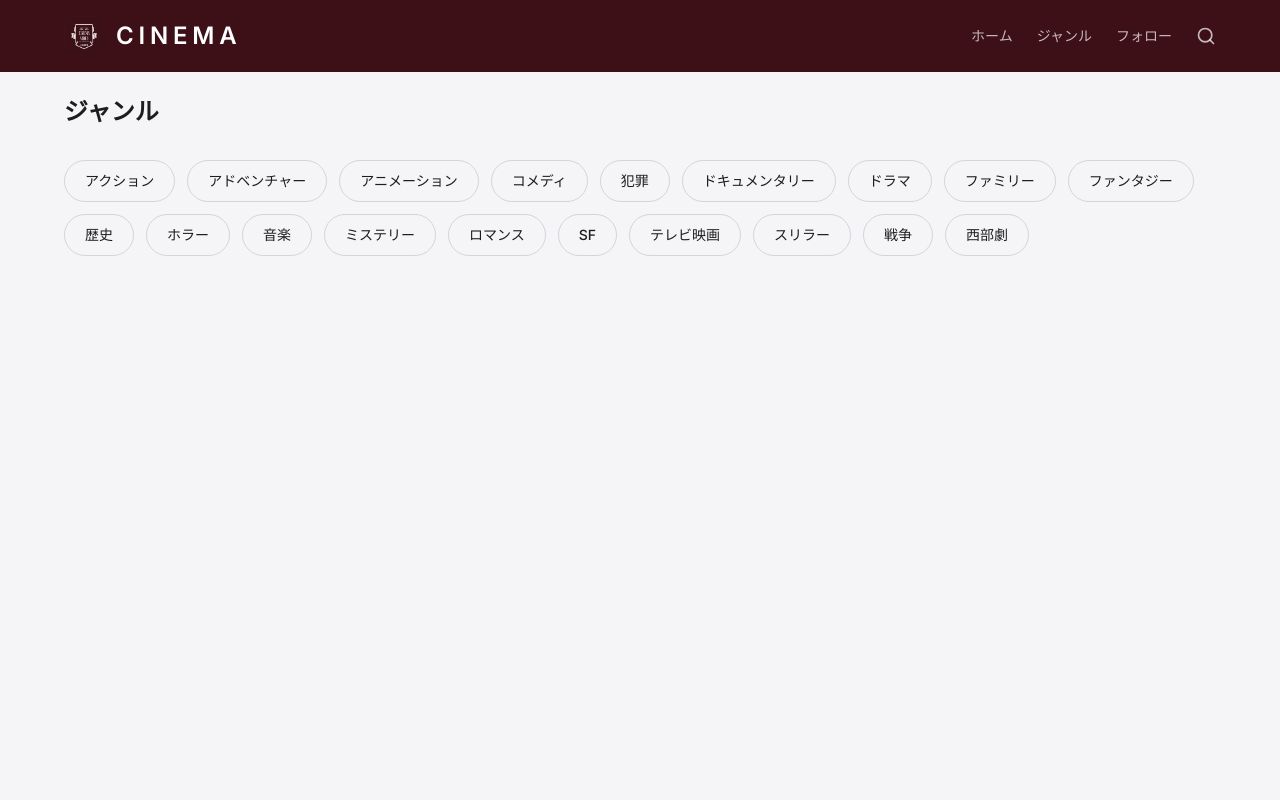
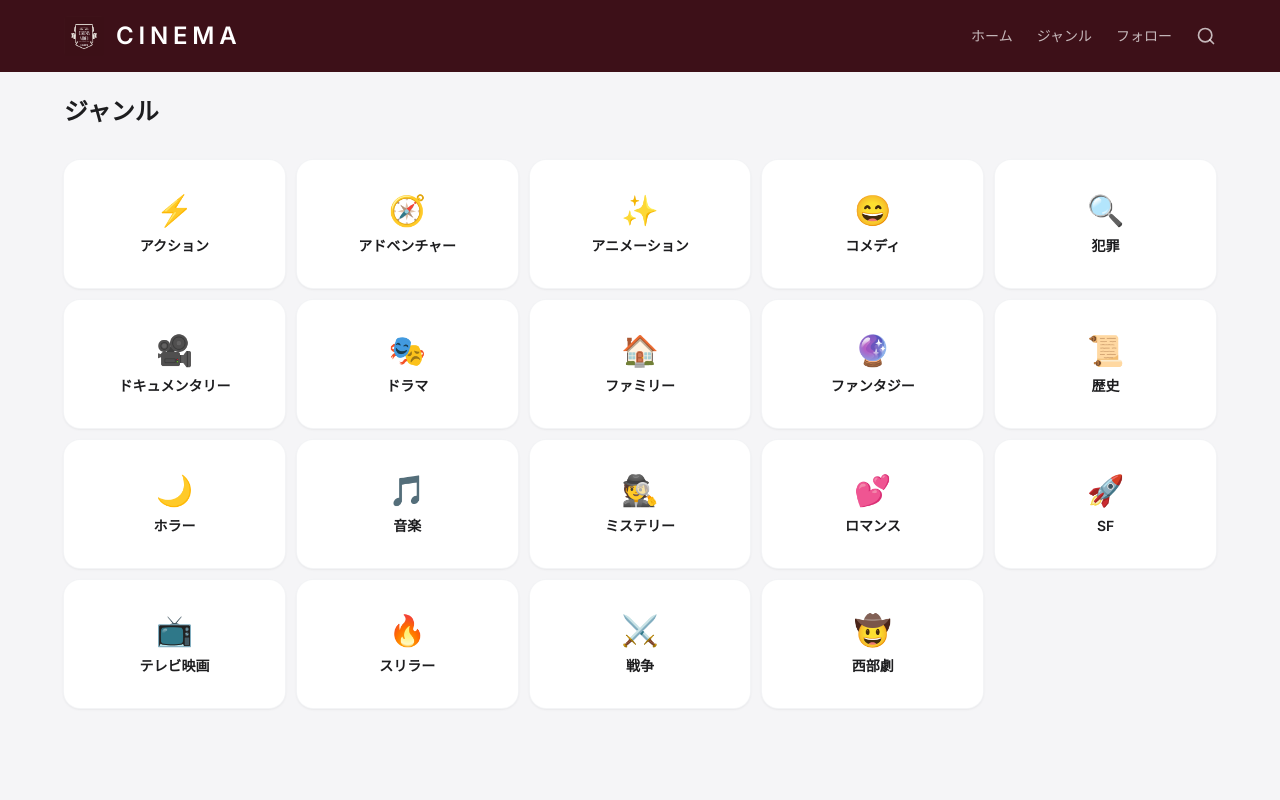
Before and after one commit to memobook84/movie-site, a Next.js app: page /genres in a window 1280 px wide. Shown: the top 800 px of the page. Built offline with nearby package versions, Linux system fonts and the light colour scheme.

Commit message:
ジャンルページをアイコン付きカードデザインに変更
Co-Authored-By: Claude Opus 4.6 <noreply@anthropic.com>

```diff
--- a/src/app/genres/page.tsx
+++ b/src/app/genres/page.tsx
@@ -1,39 +1,44 @@
 import Link from "next/link";
 
 const GENRE_LIST = [
-  { id: 28, name: "アクション" },
-  { id: 12, name: "アドベンチャー" },
-  { id: 16, name: "アニメーション" },
-  { id: 35, name: "コメディ" },
-  { id: 80, name: "犯罪" },
-  { id: 99, name: "ドキュメンタリー" },
-  { id: 18, name: "ドラマ" },
-  { id: 10751, name: "ファミリー" },
-  { id: 14, name: "ファンタジー" },
-  { id: 36, name: "歴史" },
-  { id: 27, name: "ホラー" },
-  { id: 10402, name: "音楽" },
-  { id: 9648, name: "ミステリー" },
-  { id: 10749, name: "ロマンス" },
-  { id: 878, name: "SF" },
-  { id: 10770, name: "テレビ映画" },
-  { id: 53, name: "スリラー" },
-  { id: 10752, name: "戦争" },
-  { id: 37, name: "西部劇" },
+  { id: 28, name: "アクション", icon: "⚡" },
+  { id: 12, name: "アドベンチャー", icon: "🧭" },
+  { id: 16, name: "アニメーション", icon: "✨" },
+  { id: 35, name: "コメディ", icon: "😄" },
+  { id: 80, name: "犯罪", icon: "🔍" },
+  { id: 99, name: "ドキュメンタリー", icon: "🎥" },
+  { id: 18, name: "ドラマ", icon: "🎭" },
+  { id: 10751, name: "ファミリー", icon: "🏠" },
+  { id: 14, name: "ファンタジー", icon: "🔮" },
+  { id: 36, name: "歴史", icon: "📜" },
+  { id: 27, name: "ホラー", icon: "🌙" },
+  { id: 10402, name: "音楽", icon: "🎵" },
+  { id: 9648, name: "ミステリー", icon: "🕵️" },
+  { id: 10749, name: "ロマンス", icon: "💕" },
+  { id: 878, name: "SF", icon: "🚀" },
+  { id: 10770, name: "テレビ映画", icon: "📺" },
+  { id: 53, name: "スリラー", icon: "🔥" },
+  { id: 10752, name: "戦争", icon: "⚔️" },
+  { id: 37, name: "西部劇", icon: "🤠" },
 ];
 
 export default function GenresPage() {
   return (
     <main className="min-h-screen pt-24 pb-28 px-6 md:px-16">
       <h1 className="text-2xl font-bold text-[#1d1d1f]">ジャンル</h1>
-      <div className="mt-8 flex flex-wrap gap-3">
+      <div className="mt-8 grid grid-cols-2 gap-3 sm:grid-cols-3 md:grid-cols-4 lg:grid-cols-5">
         {GENRE_LIST.map((genre) => (
           <Link
             key={genre.id}
             href={`/genre/${genre.id}?name=${encodeURIComponent(genre.name)}`}
-            className="rounded-full border border-gray-300 px-5 py-2.5 text-sm font-medium text-[#1d1d1f] transition-all hover:border-[#3d1018] hover:bg-[#3d1018] hover:text-white"
+            className="group relative flex flex-col items-center justify-center gap-2 rounded-2xl bg-white px-4 py-8 shadow-sm ring-1 ring-gray-100 transition-all duration-300 hover:-translate-y-1 hover:shadow-lg hover:ring-[#3d1018]/20"
           >
-            {genre.name}
+            <span className="text-3xl transition-transform duration-300 group-hover:scale-110">
+              {genre.icon}
+            </span>
+            <span className="text-sm font-semibold text-[#1d1d1f]">
+              {genre.name}
+            </span>
           </Link>
         ))}
       </div>
```
